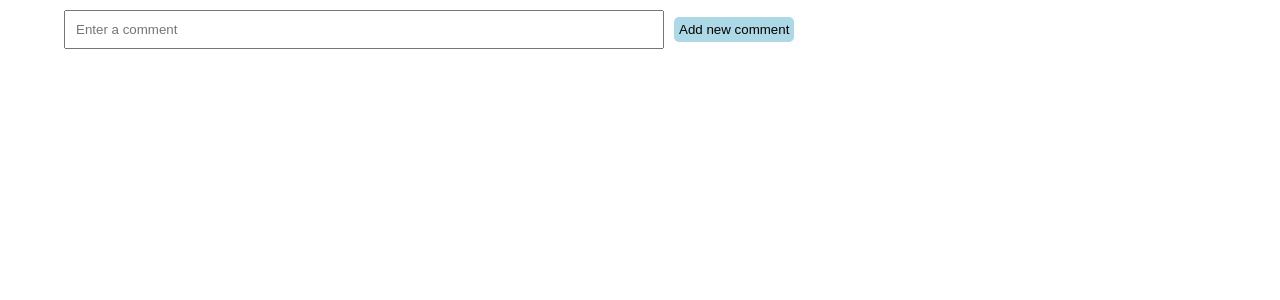
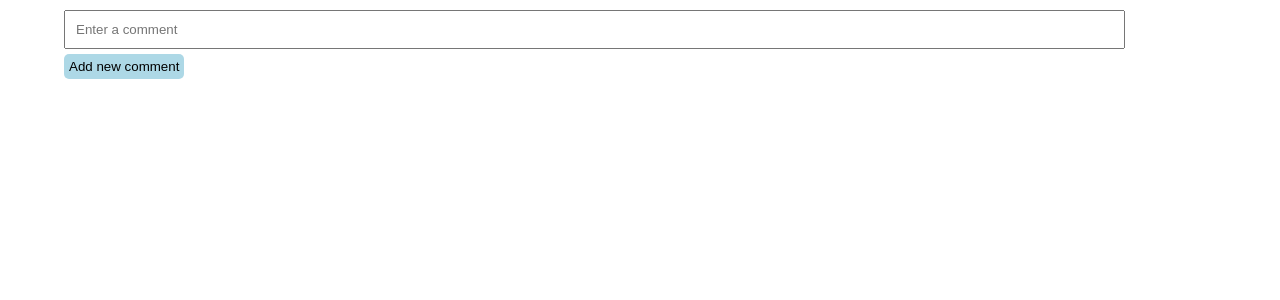
Before and after one commit to abhidatta0/nested-comment-thread-react, a React (Vite) app: page / in a window 1280 px wide. Shown: the top 300 px of the page. Built offline with nearby package versions, Linux system fonts and the light colour scheme.

Commit message:
chore: updated style

```diff
--- a/src/Comment.tsx
+++ b/src/Comment.tsx
@@ -26,8 +26,10 @@ const Comment = ({mode, addComment, onCancel}:Props) => {
         <input value={newComment} onChange={(e)=> setNewComment(e.target.value)} className="input__box"
         placeholder="Enter a comment"
         />
+        <div className='comment__btns'>
         <button disabled={newComment.length === 0} className="comment__btn" onClick={onClick}>Add { mode==='comment' ? 'new comment':'reply' }</button>
         {mode === 'reply' && <button disabled={newComment.length === 0} className="comment__btn comment__btn__cancel" onClick={handleCancel}>Cancel</button>}
+        </div>
     </div>
   )
 }
--- a/src/app.css
+++ b/src/app.css
@@ -11,7 +11,7 @@
 
 .input__box{
     padding: 10px;
-    width: 50%;
+    width: 90%;
     margin-right: 10px;
 }
 
@@ -65,3 +65,7 @@
     color: grey;
     font-size: 12px;
 }
+
+.comment__btns{
+    padding: 5px 0;
+}
```
